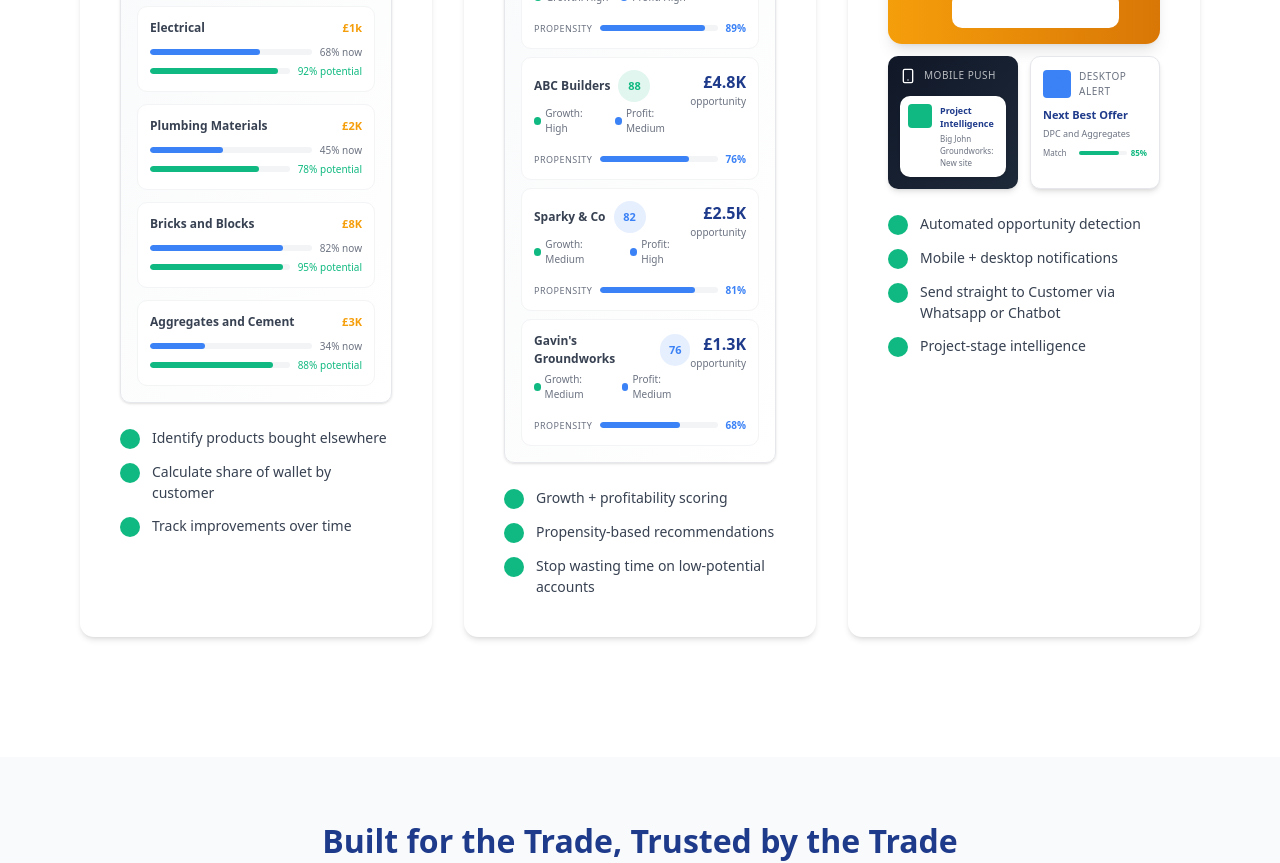
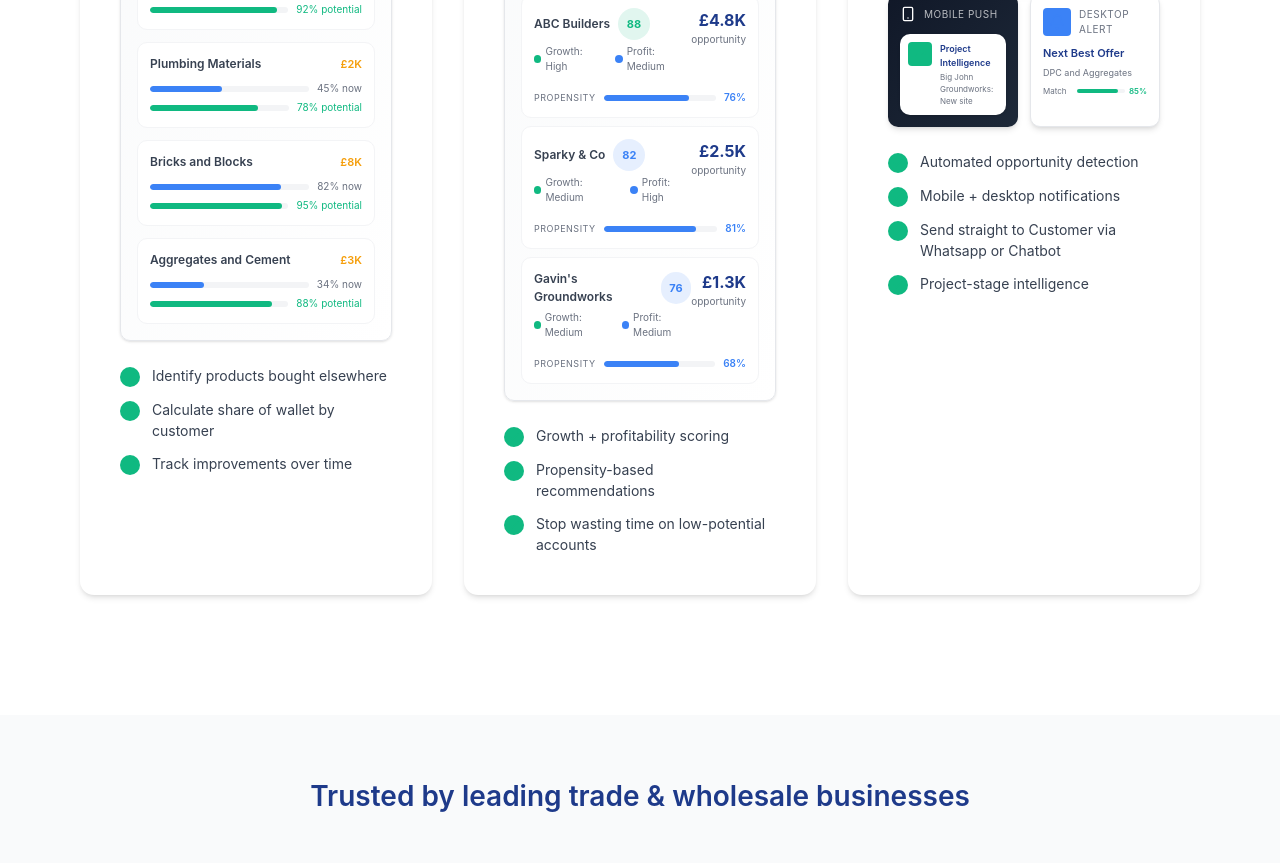
Before and after one commit to jonnypritch/shareofwallet, a React (Vite) app: page / in a window 1280 px wide. Shown: the part 1900-2763 px from the top of the page. Built offline with nearby package versions, Linux system fonts and the light colour scheme.

Commit message:
Update files

```diff
--- a/src/app/components/CustomerLogosSection.tsx
+++ b/src/app/components/CustomerLogosSection.tsx
@@ -1,47 +1,50 @@
+// updated
+import hansgroheLogo from '../../assets/logo-hansgrohe.png';
+import bristanLogo from '../../assets/logo-bristan.png';
+import greenBrosLogo from '../../assets/logo-greenbros.png';
+import gardnerLogo from '../../assets/logo-gardner-scardifield.png';
+import southCoastLogo from '../../assets/logo-south-coast.png';
+import wolseleyLogo from '../../assets/logo-wolseley.png';
+import cemexLogo from '../../assets/logo-cemex.png';
+import techNationLogo from '../../assets/logo-technation.png';
+
+const logos = [
+  { src: gardnerLogo, alt: 'Gardner & Scardifield', dark: false },
+  { src: southCoastLogo, alt: 'South Coast Building Supplies', dark: false },
+  { src: bristanLogo, alt: 'Bristan Group', dark: false },
+  { src: hansgroheLogo, alt: 'hansgrohe', dark: true },
+  { src: greenBrosLogo, alt: 'Green Bros', dark: true },
+  { src: wolseleyLogo, alt: 'Wolseley', dark: false },
+  { src: cemexLogo, alt: 'CEMEX', dark: false },
+  { src: techNationLogo, alt: 'Tech Nation', dark: true },
+];
+
 export function CustomerLogosSection() {
-  const customers = [
-    "Gardner & Scardifield",
-    "South Coast Building Suppies",
-    "Bristan Group",
-    "hansgrohe",
-    "Green Bros",
-
-  ];
-
   return (
     <section className="w-full bg-gray-50">
       <div className="max-w-[1440px] mx-auto px-8 py-[60px]">
-        {/* Heading */}
         <h2
           className="text-center mb-12"
-          style={{
-            fontSize: '32px',
-            fontWeight: '600',
-            color: '#1e3a8a'
-          }}
+          style={{ fontSize: '28px', fontWeight: '600', color: '#1e3a8a' }}
         >
-          Built for the Trade, Trusted by the Trade
+          Trusted by leading trade & wholesale businesses
         </h2>
 
-        {/* Logo Grid */}
-        <div className="grid grid-cols-2 md:grid-cols-5 gap-8">
-          {customers.map((customer, idx) => (
+        <div className="grid grid-cols-2 md:grid-cols-4 lg:grid-cols-8 gap-6 items-center">
+          {logos.map((logo, idx) => (
             <div
               key={idx}
-              className="flex items-center justify-center h-[60px] grayscale opacity-60 hover:opacity-100 hover:grayscale-0 transition-all duration-300"
+              className="flex items-center justify-center h-[56px] grayscale opacity-60 hover:opacity-100 hover:grayscale-0 transition-all duration-300"
             >
-              <div className="bg-white rounded-lg border border-gray-200 px-6 py-4 shadow-sm w-[140px] h-[60px] flex items-center justify-center">
-                <span
-                  className="text-center"
-                  style={{
-                    fontSize: '11px',
-                    fontWeight: '600',
-                    color: '#374151',
-                    letterSpacing: '0.5px'
-                  }}
-                >
-                  {customer}
-                </span>
+              <div
+                className="flex items-center justify-center w-full h-full rounded-lg px-3 py-2"
+                style={{ backgroundColor: logo.dark ? '#1d1d31' : 'transparent' }}
+              >
+                <img
+                  src={logo.src}
+                  alt={logo.alt}
+                  style={{ maxHeight: '36px', maxWidth: '100%', objectFit: 'contain' }}
+                />
               </div>
             </div>
           ))}
--- a/vite.config.ts
+++ b/vite.config.ts
@@ -5,17 +5,18 @@ import react from '@vitejs/plugin-react'
 
 export default defineConfig({
   plugins: [
+    // The React and Tailwind plugins are both required for Make, even if
+    // Tailwind is not being actively used – do not remove them
     react(),
     tailwindcss(),
   ],
   resolve: {
     alias: {
-      '@': path.resolve(__dirname, './src/app'),
+      // Alias @ to the src directory
+      '@': path.resolve(__dirname, './src'),
     },
   },
-  build: {
-    rollupOptions: {
-      external: [],
-    },
-  },
+
+  // File types to support raw imports. Never add .css, .tsx, or .ts files to this.
+  assetsInclude: ['**/*.svg', '**/*.csv'],
 })
```
Also changed, not shown: package.json (+76 -61 lines), vercel.json.
